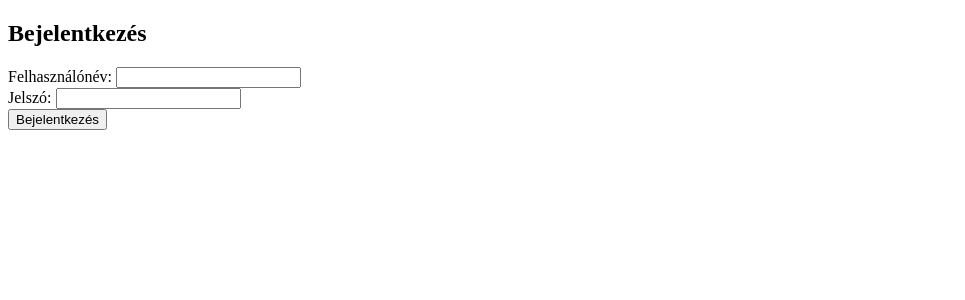
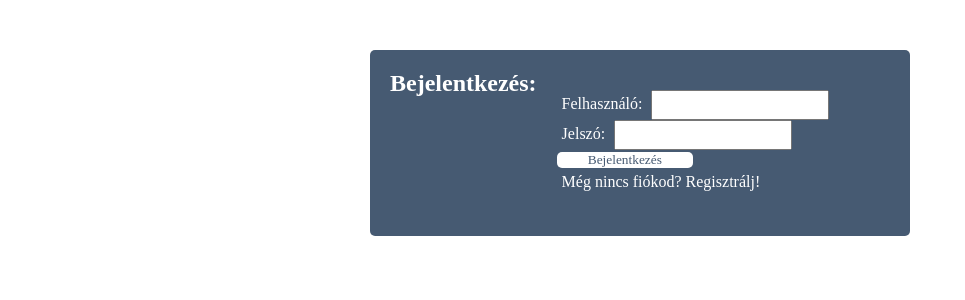
Before and after one commit to MagyarEper/VanishVest, a PHP site: page /bejelentkezes.php in a window 1280 px wide. Shown: the top 300 px of the page, without its empty margins (0-965 px from the left). Run offline with PHP 8.4, Linux system fonts and the light colour scheme.

Commit message:
Apróbb igazítások

```diff
--- a/bejelentkezes.php
+++ b/bejelentkezes.php
@@ -2,7 +2,15 @@
 <html lang="hu">
 <head>
     <meta charset="UTF-8">
-    <title>Bejelentkezés</title>
+    <meta name="viewport" content="width=device-width, initial-scale=1.0">
+    <title>Főoldal</title>
+    <link rel="stylesheet" href="./styles/bejelentkezes.css">
+    <link rel="stylesheet" href="./styles/altalanos.css">
+    <link rel="stylesheet" href="https://cdnjs.cloudflare.com/ajax/libs/font-awesome/4.7.0/css/font-awesome.min.css">
+    <link rel="icon"
+    type="image/png"
+    href="./Images/main-gallery-1.png"/>
+    <script src="script.js"></script>
 </head>
 <body>
     <?php
@@ -36,10 +44,12 @@
     }
     ?>
 
-    <h2>Bejelentkezés</h2>
+<div>
+    <div class="container">
+        <h2>Bejelentkezés:</h2>
     <form method="post" action="<?php echo htmlspecialchars($_SERVER["PHP_SELF"]); ?>">
         <div>
-            <label>Felhasználónév:</label>
+            <label>Felhasználó:</label>
             <input type="text" name="username" required>
         </div>
         <div>
@@ -49,6 +59,9 @@
         <div>
             <button type="submit">Bejelentkezés</button>
         </div>
+        <p>Még nincs fiókod? <a href="./regisztracio.php">Regisztrálj!</a></p>
     </form>
+    </div>
+    </div>
 </body>
 </html>
--- /dev/null
+++ b/styles/bejelentkezes.css
@@ -0,0 +1,33 @@
+.container {
+    display: flex;
+    width: 500px;
+    margin-top: 50px ;
+    margin-left: auto;
+    margin-right: auto;
+    padding: 20px;
+    background-color: hsl(213, 24%, 36%);
+    color: #ffffff;
+    text-align:justify;
+    border-radius: 5px;
+}
+.container form {
+    margin: 20px;
+}
+.container p, input, label {
+    padding: 5px;
+}
+.container a, a:visited {
+    color: #ffffff;
+    text-decoration: none;
+}
+.container a:hover{
+    color: black;
+}
+.container button {
+    background-color: #ffffff;
+    color: hsl(213, 24%, 36%);
+    border: none;
+    width: 50%;
+    height: 20%;
+    border-radius: 5px;
+}
```
